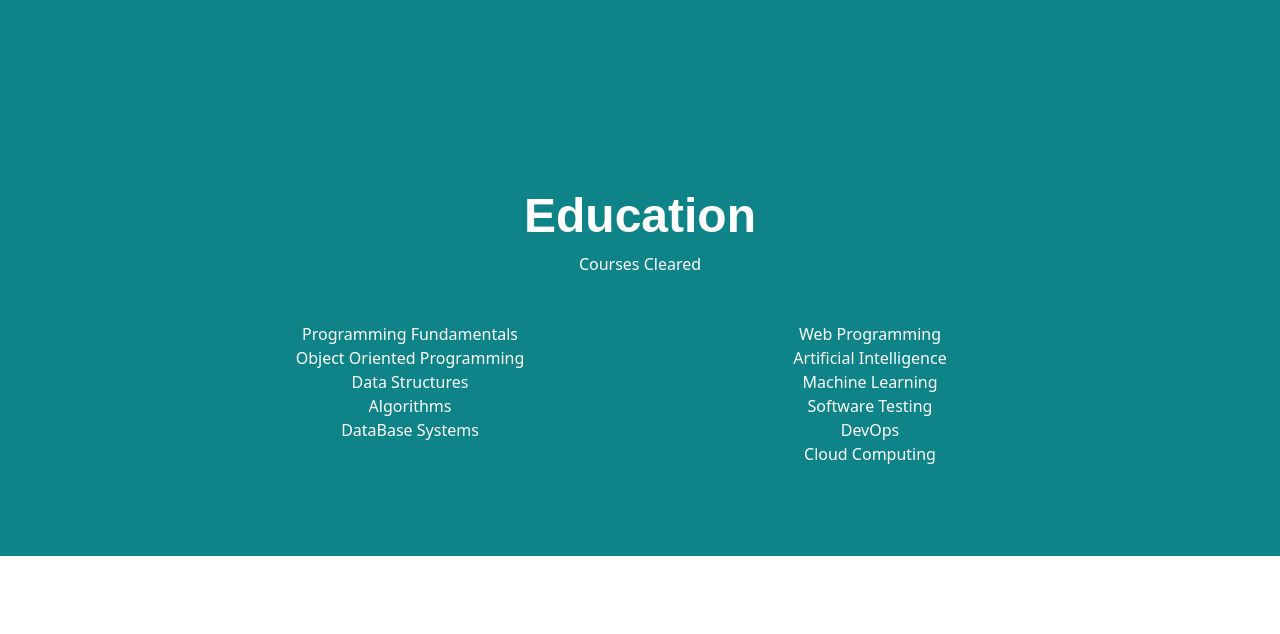
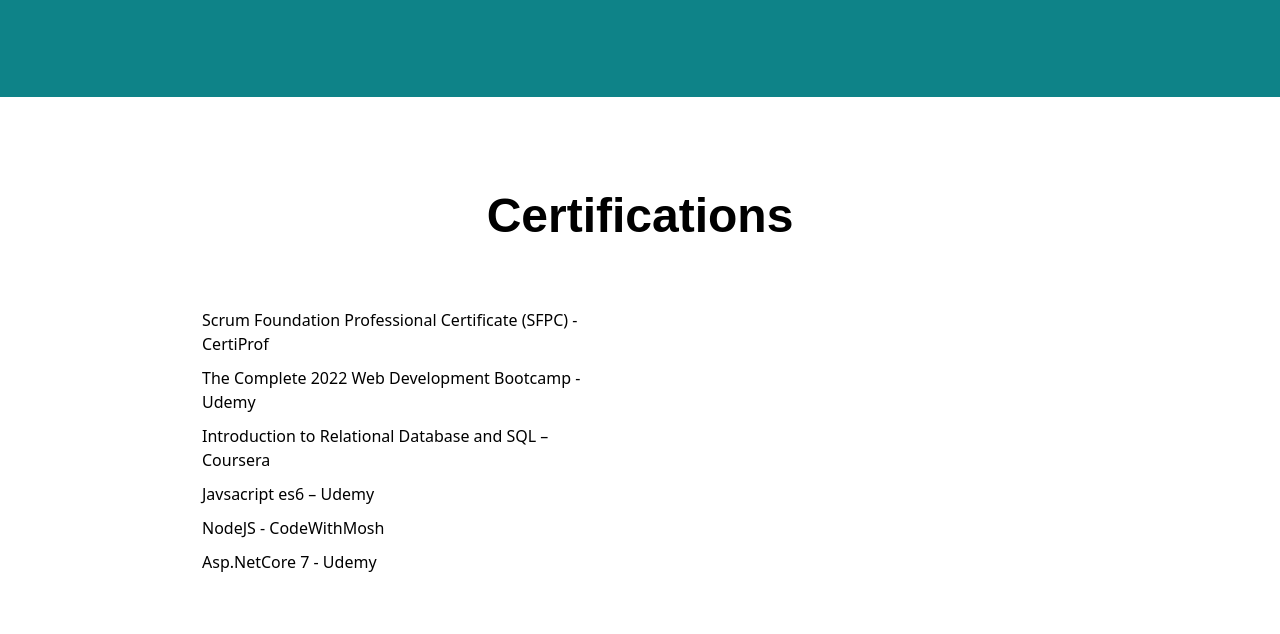
Before and after one commit to HuzaifaHanif/Devops-Assignment1, a plain HTML site: page index.html in a window 1280 px wide. Shown: the part 1984-2618 px from the top of the page. Drawn offline with nearby package versions, Linux system fonts and the light colour scheme.

Commit message:
Certifications

```diff
--- a/index.html
+++ b/index.html
@@ -159,7 +159,28 @@
 
   <!-- Certifications -->
 
+  <section id="certification">
 
+    <div class="row">
+        <div class="certification-text">
+            <h2>Certifications</h2>
+        </div>
+      <div class="col-lg-6">
+        <p> Scrum Foundation Professional Certificate (SFPC) - CertiProf</p>
+        <p> The Complete 2022 Web Development Bootcamp - Udemy</p>
+        <p> Introduction to Relational Database and SQL – Coursera</p>
+        <p> Javsacript es6 – Udemy</p>
+        <p> NodeJS - CodeWithMosh</p>
+        <p> Asp.NetCore 7 - Udemy</p>
+      </div>
+
+      <!-- <div class="col-lg-6">
+        <p> Introduction to NumPy - DataCamp</p>
+        <p> Introduction to Data Visualization with Matplotlib - DataCamp</p>
+
+      </div>
+    </div> -->
+  </section>
 
   <!-- Education -->
 
```
